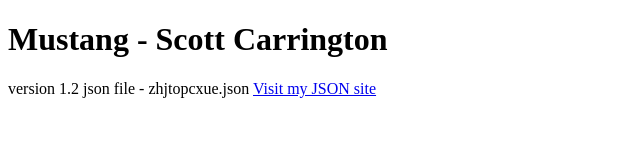
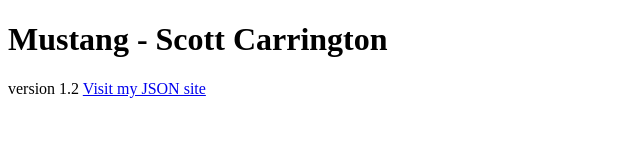
Before and after one commit to scarrington76/SoftArch-Azure_Demo, a plain HTML site: page index.html in a window 1280 px wide. Shown: the whole page, without its empty margins (0-640 px from the left). Drawn offline with Linux system fonts and the light colour scheme.

Commit message:
Commit 9PM

```diff
--- a/index.html
+++ b/index.html
@@ -9,7 +9,6 @@
 <body>
     <h1>Mustang - Scott Carrington</h1>
     version 1.2
-    json file - zhjtopcxue.json
     <a href="https://mustangdata-sec-v1.azurewebsites.net/zhjtopcxue.json">Visit my JSON site</a>
 </body>
 </html>
```
